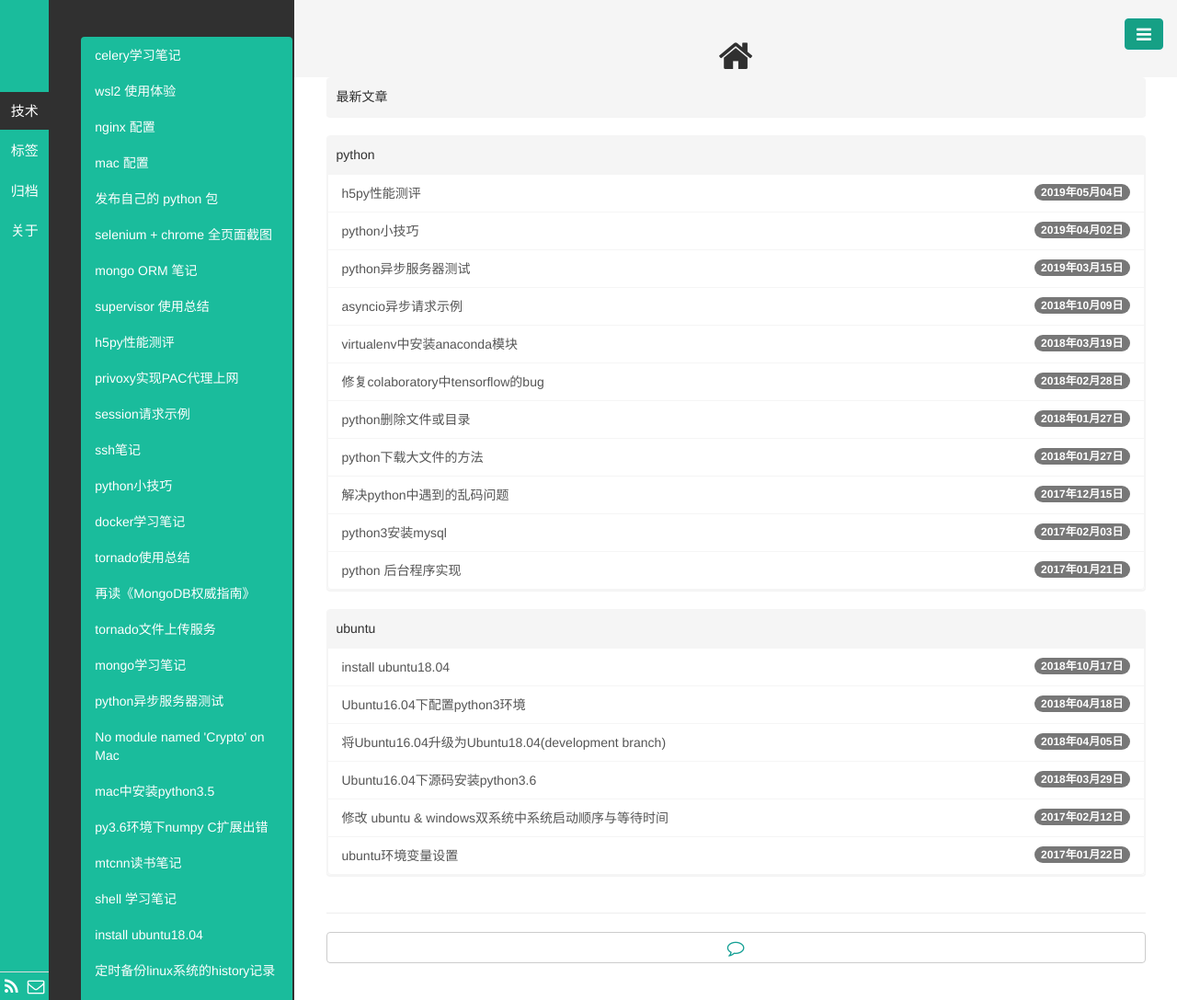
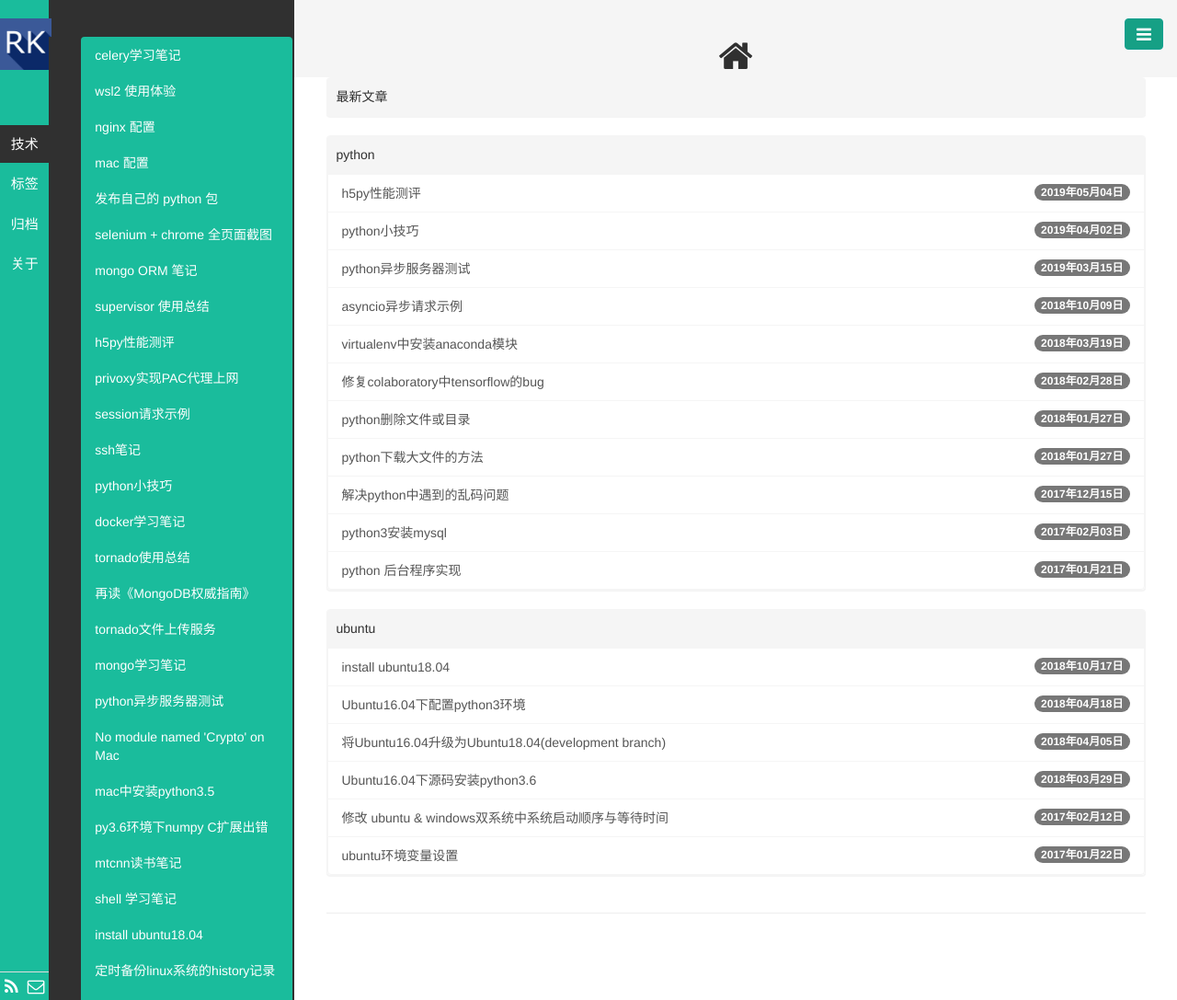
Before and after one commit to fengrk/frkhit.github.io, a Jekyll site: the page built from index.html, in a window 1280 px wide. Shown: the whole page at 92% size. Built offline with Jekyll 4.4.1, drawn with Linux system fonts in a browser that asks for light colours; Markdown is read by kramdown in place of the engine named in the settings.

Commit message:
关闭评论; 增加头像

```diff
--- a/_config.yml
+++ b/_config.yml
@@ -16,8 +16,8 @@ url: https://blog.arkfeng.xyz
 rss_url: /pages/atom.xml
 
 # gavatar头像及Favicon
-#gavatar: /public/img/deer3.png
-#favicon: /public/img/deer3.png
+gavatar: /public/img/avatar.png
+favicon: /public/img/avatar.png
 
 # google analytics 设置
 ga:
@@ -25,8 +25,8 @@ ga:
  url: blog.arkfeng.xyz
 
 # disqus 设置
-disqus:
- shortname: blog-arkfeng-xyz
+#disqus:
+# shortname: blog-arkfeng-xyz
 
 # 主题设置，自动激活某个标签
 active: 技术
```
Also changed, not shown: public/img/avatar.png (added).
